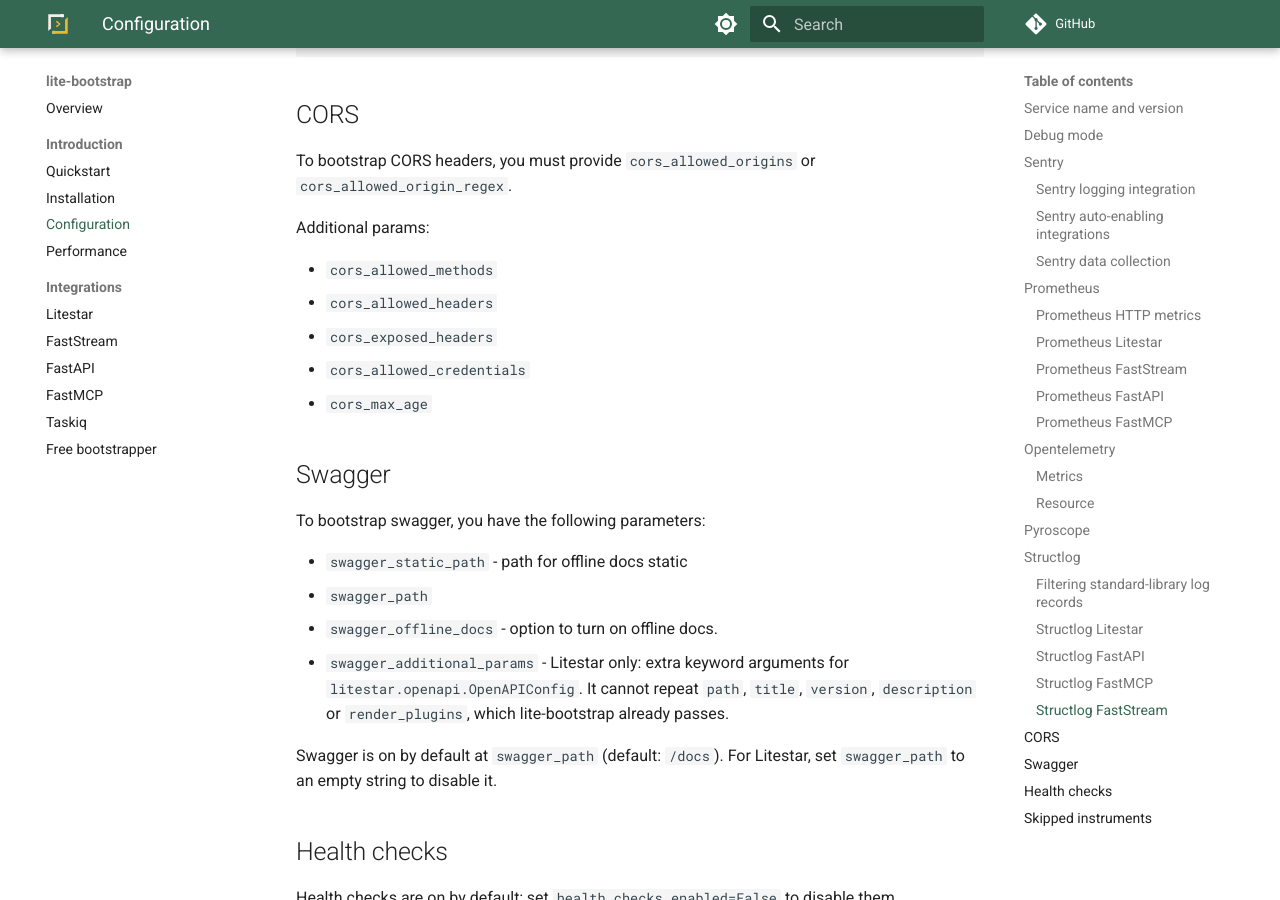
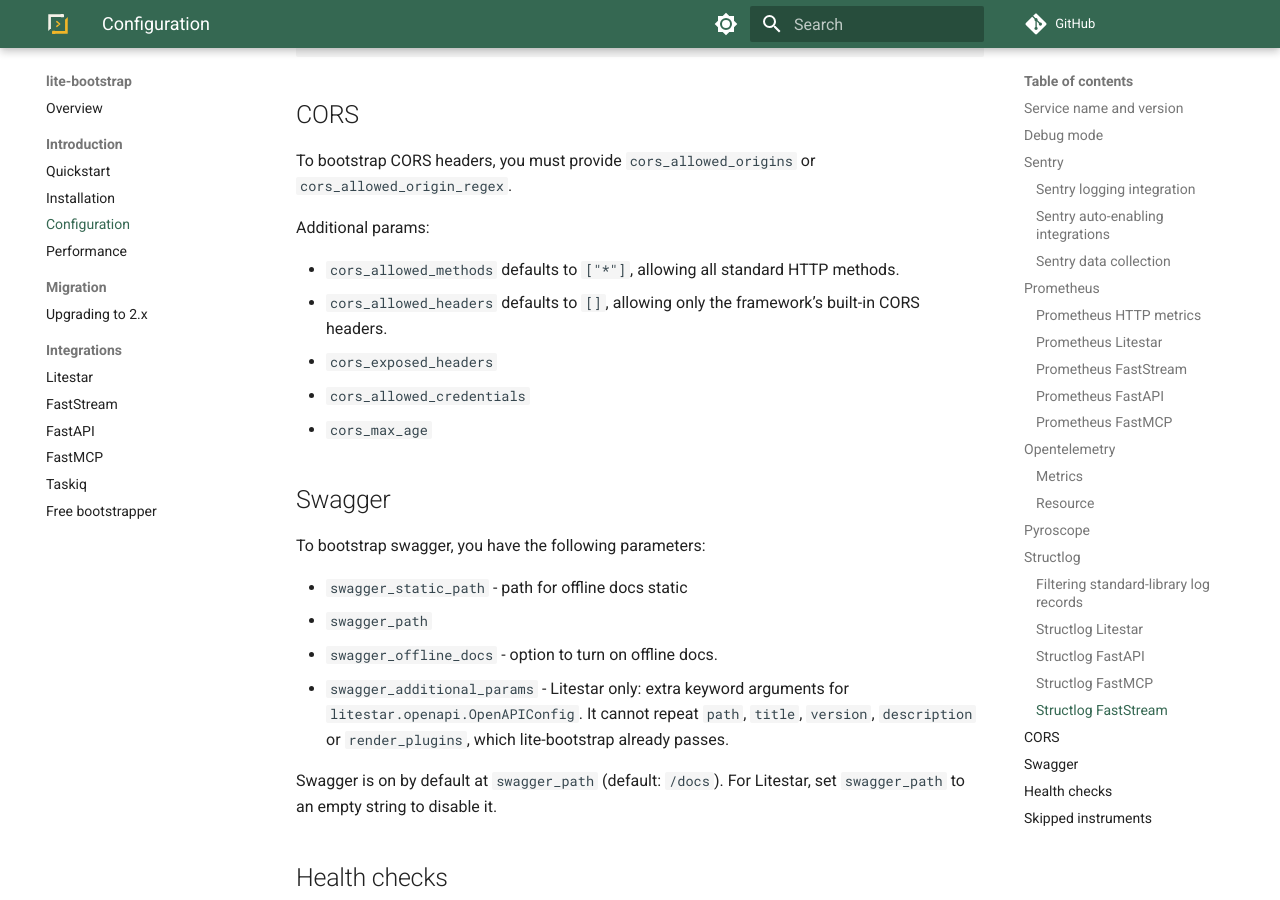
Before and after one commit to modern-python/lite-bootstrap, an MkDocs documentation site: the page built from docs/introduction/configuration.md, in a window 1280 px wide and 900 px high, scrolled down 12924 px. Built offline with MkDocs 1.6.1 and Material for MkDocs 9.7.7, drawn with Linux system fonts in a browser that asks for light colours; comment, search, counter and statistics services are not loaded.

Commit message:
Allow CORS preflight with only origins configured (#423)
Closes #383

```diff
--- a/docs/introduction/configuration.md
+++ b/docs/introduction/configuration.md
@@ -464,8 +464,8 @@
 
 Additional params:
 
-- `cors_allowed_methods`
-- `cors_allowed_headers`
+- `cors_allowed_methods` defaults to `["*"]`, allowing all standard HTTP methods.
+- `cors_allowed_headers` defaults to `[]`, allowing only the framework’s built-in CORS headers.
 - `cors_exposed_headers`
 - `cors_allowed_credentials`
 - `cors_max_age`
--- a/mkdocs.yml
+++ b/mkdocs.yml
@@ -10,6 +10,8 @@
       - Installation: introduction/installation.md
       - Configuration: introduction/configuration.md
       - Performance: introduction/performance.md
+  - Migration:
+      - Upgrading to 2.x: migration/to-2.x.md
   - Integrations:
       - Litestar: integrations/litestar.md
       - FastStream: integrations/faststream.md
```
Also changed, not shown: docs/migration/to-2.x.md (added, +14 -0 lines), 4 other files.
